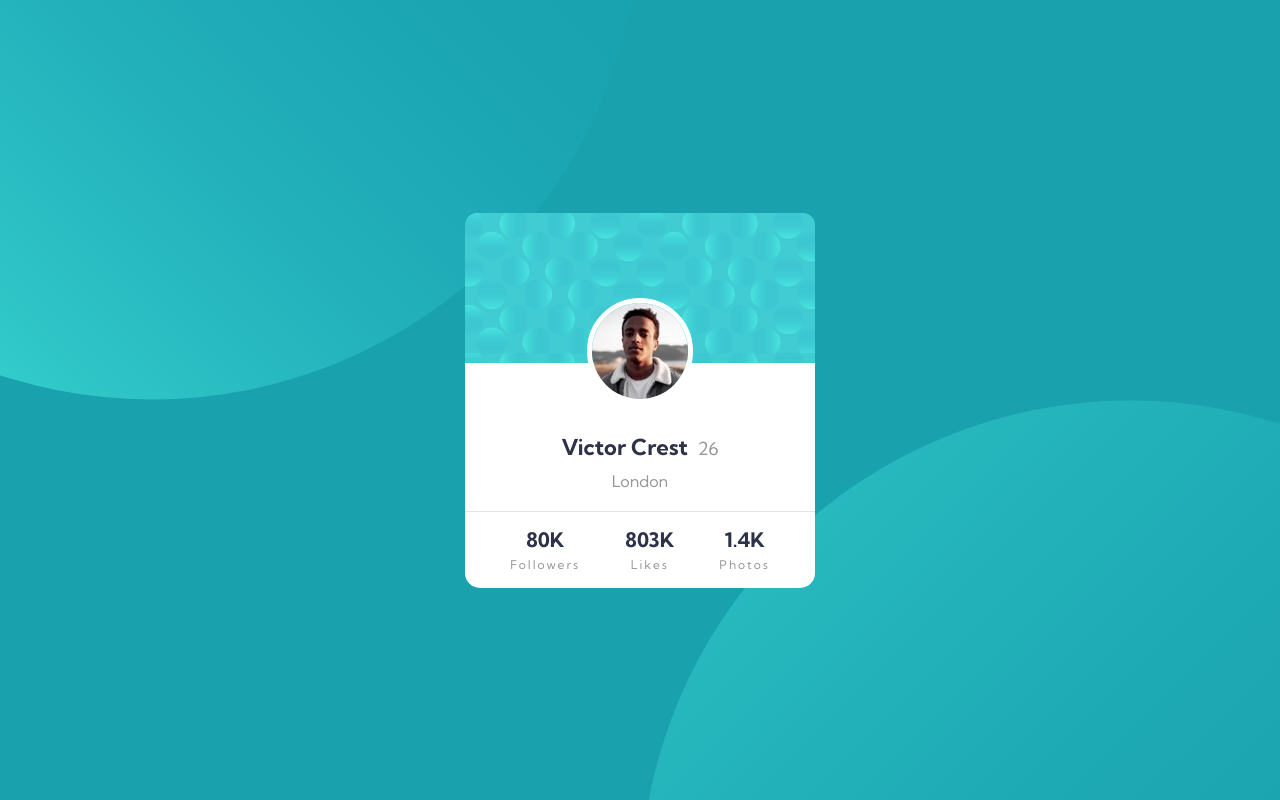
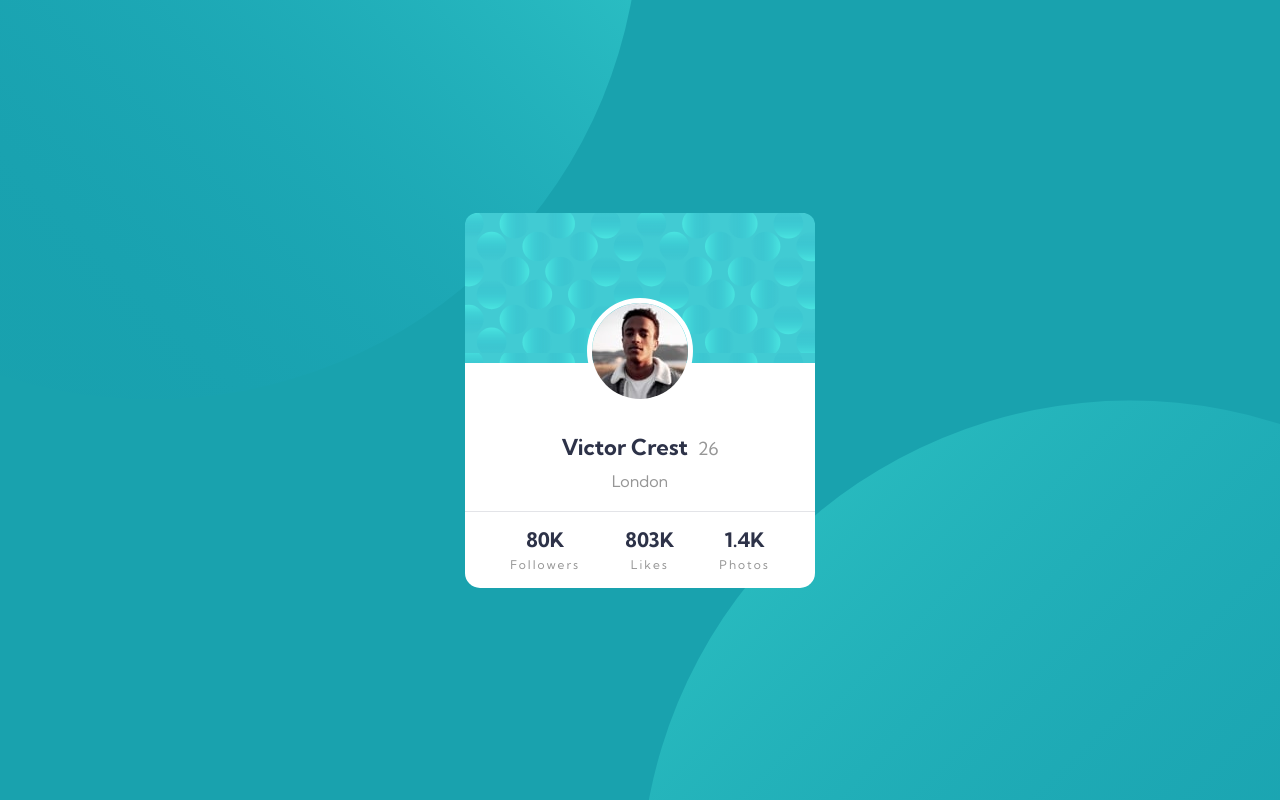
Before and after one commit to RodwinZA/profile-card-component, a plain HTML site: page index.html in a window 1280 px wide. Drawn offline with Linux system fonts and the light colour scheme.

Commit message:
background pattern top layout changed

```diff
--- a/css/styles.css
+++ b/css/styles.css
@@ -23,12 +23,11 @@ body {
 }
 .bg-pattern-top {
     position: absolute;
-    background: url(../images/bg-pattern-top.svg) no-repeat;
+    background: url(../images/bg-pattern-top.svg) no-repeat bottom right;
     height: 50%;
     width: 50%;
     top: 0;
     left: 0;
-    transform: rotate(180deg);
 }
 
 .bg-pattern-bottom {
```
